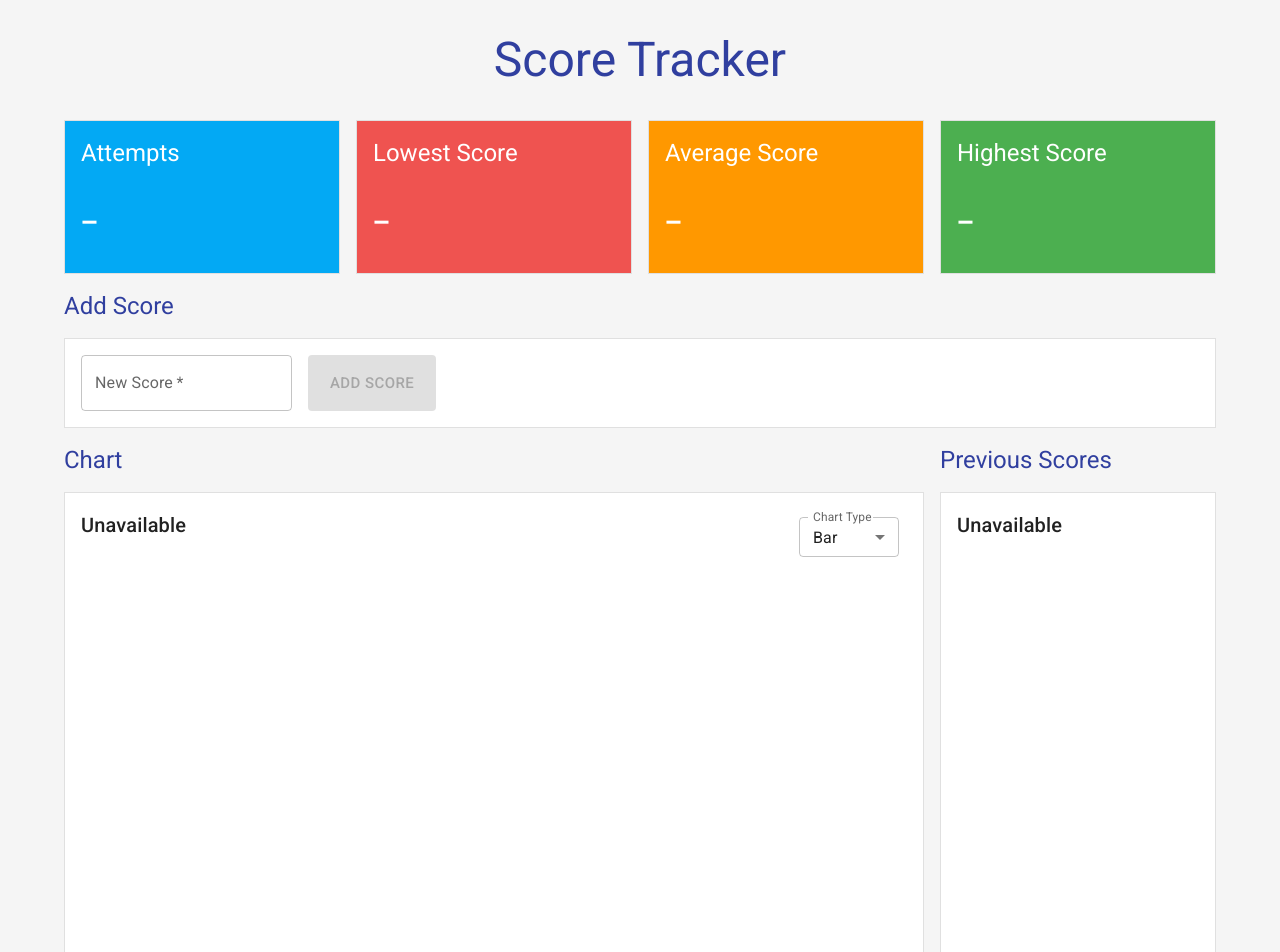
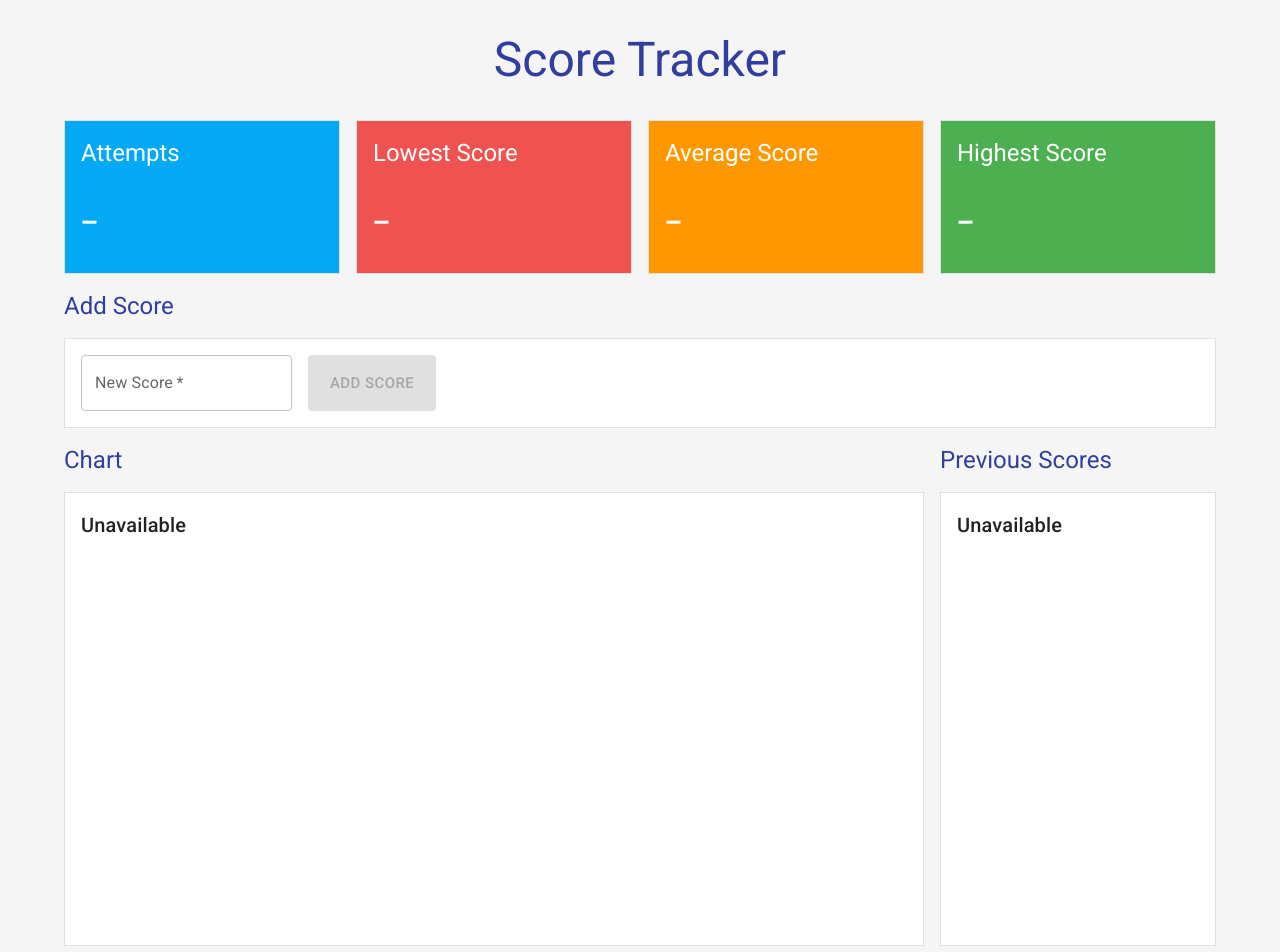
Before and after one commit to michaelyu13/score-tracker, a React (Vite) app: page / in a window 1280 px wide. Shown: the top 952 px of the page. Built offline with nearby package versions, Linux system fonts and the light colour scheme.

Commit message:
Chart - Fix some styling issues and refactor If Condition

```diff
--- a/src/components/ChartSection.tsx
+++ b/src/components/ChartSection.tsx
@@ -68,12 +68,13 @@ const ScoresGraph = ({ scoresHistory }: ScoresGraphProps) => {
 
             <Box
                 component="section"
-                height={{ md: 480 }}
+                height={{ sm: 454 }}
                 p={2}
                 bgcolor="common.white"
                 sx={{ border: 1, borderColor: grey[300] }}
             >
-                <FormControl size="small" sx={{ m: 1, minWidth: 100, float: 'right' }}>
+                {scoresHistory.length > 0 && (
+                    <FormControl size="small" sx={{ float: 'right', minWidth: 100 }}>
                         <InputLabel id="chartType">Chart Type</InputLabel>
                         <Select
                             labelId="chartType"
@@ -86,17 +87,19 @@ const ScoresGraph = ({ scoresHistory }: ScoresGraphProps) => {
                             <MenuItem value="line">Line</MenuItem>
                         </Select>
                     </FormControl>
-                <Box height="400px">
+                )}
+
                 {scoresHistory.length > 0 ? (
-                        chartType === 'bar' ? (
+                    <Box height="390px" sx={{ clear: 'both' }}>
+                        {chartType === 'bar' ? (
                             <Bar data={chartData} options={chartOptions} />
                         ) : (
                             <Line data={chartData} options={chartOptions} />
-                        )
+                        )}
+                    </Box>
                 ) : (
                     <Unavailable />
                 )}
-                </Box>
             </Box>
         </>
     );
--- a/src/components/PreviousScores.tsx
+++ b/src/components/PreviousScores.tsx
@@ -47,7 +47,7 @@ const ScoresTable = ({ scoresHistory }: ScoresTableProps) => {
 
             <Box
                 component="section"
-                height={{ md: 480 }}
+                height={{ md: 454 }}
                 mb={2}
                 p={2}
                 bgcolor="common.white"
@@ -57,7 +57,7 @@ const ScoresTable = ({ scoresHistory }: ScoresTableProps) => {
                     if (scoresHistory.length > 0) {
                         return (
                             <>
-                                <TableContainer component={Paper} sx={{ maxHeight: { md: 399 } }}>
+                                <TableContainer component={Paper} sx={{ maxHeight: { md: 366 } }}>
                                     <Table stickyHeader size="small" aria-label="previous scores">
                                         <TableHead>
                                             <TableRow>
@@ -85,10 +85,10 @@ const ScoresTable = ({ scoresHistory }: ScoresTableProps) => {
                                 </TableContainer>
 
                                 {(() => {
-                                    if (scoresHistory.length > 11) {
+                                    if (scoresHistory.length > 10) {
                                         return (
                                             <Box
-                                                mt={2}
+                                                mt={2.5}
                                                 display={{ xs: 'none', md: 'flex' }}
                                                 flexDirection="column"
                                                 alignItems="center"
```
Lines whose indentation alone changed are shown as unchanged.
